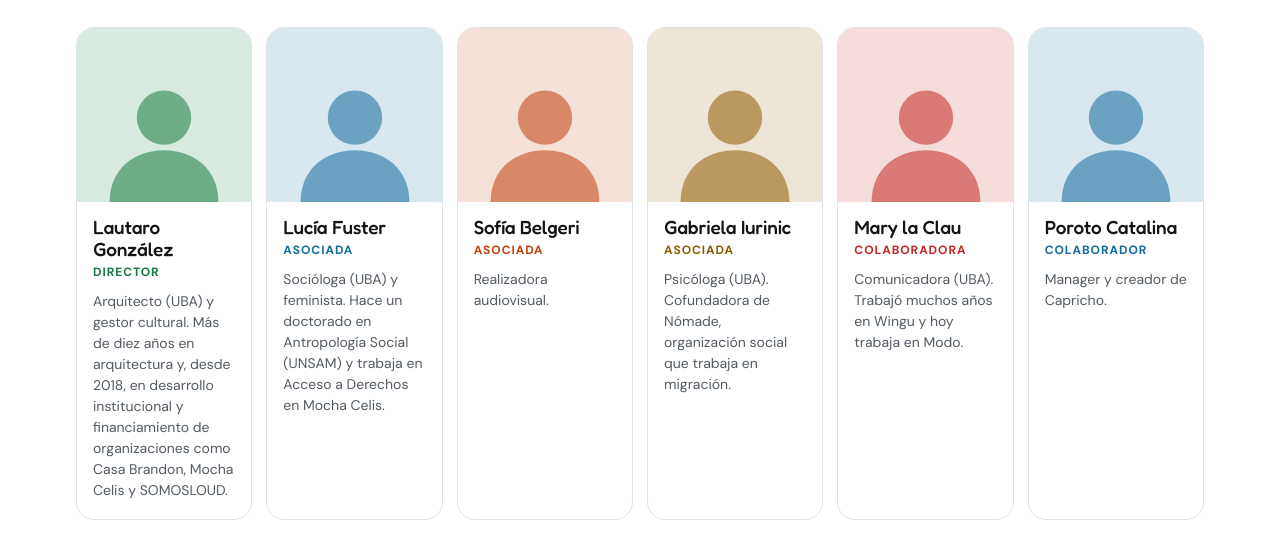
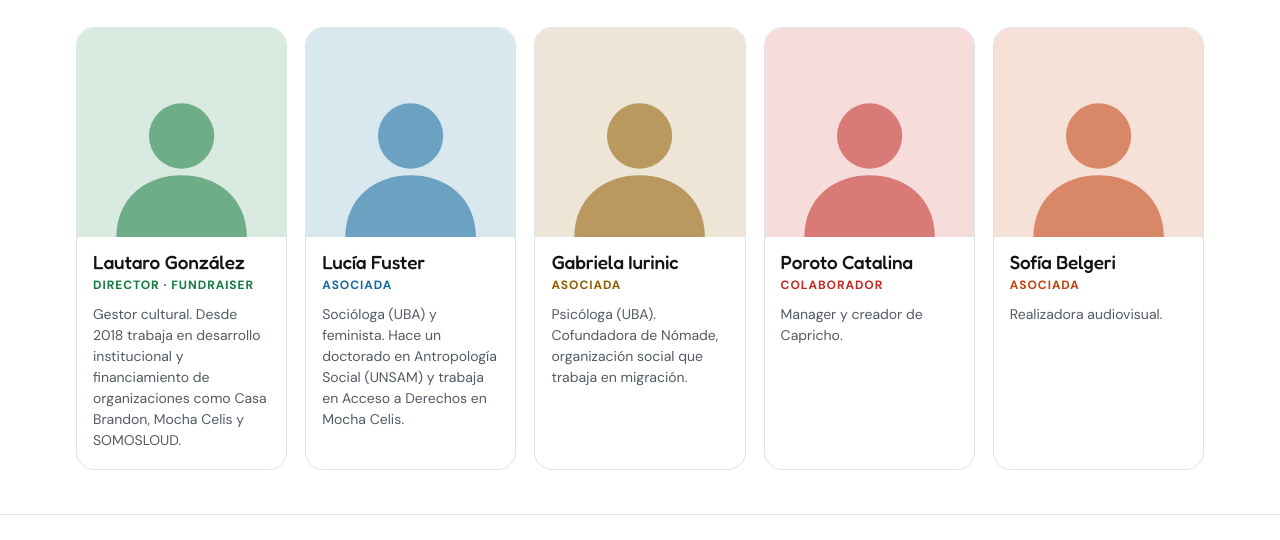
Before and after one commit to lautarojustin/sitio-cuqu, a plain HTML site: page equipo.html in a window 1280 px wide. Shown: the part 213-753 px from the top of the page. Drawn offline with Linux system fonts and the light colour scheme.

Commit message:
Nosotres: cinco personas en nuevo orden, rol de fundraiser
Co-Authored-By: Claude Opus 5.5 <noreply@anthropic.com>

```diff
--- a/cuqu.css
+++ b/cuqu.css
@@ -143,7 +143,7 @@ header{position:sticky;top:env(safe-area-inset-top,0px);z-index:5;background:col
 section[id]{scroll-margin-top:72px}
 .equipo{padding-block:clamp(32px,4vw,56px) clamp(32px,3.4vw,44px)}
 .equipo h1{font-size:var(--h2-seccion);margin-top:14px;overflow-wrap:break-word}
-.personas{display:grid;grid-template-columns:repeat(6,minmax(0,1fr));gap:14px;margin-top:32px}
+.personas{display:grid;grid-template-columns:repeat(5,minmax(0,1fr));gap:18px;margin-top:32px}
 .persona{border:1px solid var(--line);border-radius:18px;overflow:hidden;display:flex;flex-direction:column;min-width:0;background:var(--bg)}
 /* Foto: para reemplazar la silueta, poner <img src="equipo/nombre.jpg" alt="Nombre"> en lugar del <svg> */
 .foto{aspect-ratio:1/1;background:color-mix(in srgb,var(--c) 16%,var(--bg));color:var(--c);display:flex;align-items:flex-end;justify-content:center;overflow:hidden}
--- a/equipo.html
+++ b/equipo.html
@@ -21,7 +21,7 @@
 <link rel="preconnect" href="https://fonts.googleapis.com">
 <link rel="preconnect" href="https://fonts.gstatic.com" crossorigin>
 <link rel="stylesheet" href="https://fonts.googleapis.com/css2?family=Fredoka:wght@300;400;500;600;700&family=DM+Sans:opsz,wght@9..40,400;9..40,500;9..40,700;9..40,900&display=swap">
-<link rel="stylesheet" href="cuqu.css?v=3">
+<link rel="stylesheet" href="cuqu.css?v=4">
 </head>
 <body>
 
@@ -64,8 +64,8 @@
           <div class="foto"><svg viewBox="0 0 100 100" aria-hidden="true"><use href="#silueta"/></svg></div>
           <div class="persona-txt">
             <h2>Lautaro González</h2>
-            <p class="rol" data-en="Director">Director</p>
-            <p class="bio" data-en="Architect (UBA) and cultural manager. Over ten years in architecture and, since 2018, in institutional development and fundraising for organizations such as Casa Brandon, Mocha Celis and SOMOSLOUD.">Arquitecto (UBA) y gestor cultural. Más de diez años en arquitectura y, desde 2018, en desarrollo institucional y financiamiento de organizaciones como Casa Brandon, Mocha Celis y SOMOSLOUD.</p>
+            <p class="rol" data-en="Director · Fundraiser">Director · Fundraiser</p>
+            <p class="bio" data-en="Cultural manager. Since 2018 he has worked in institutional development and fundraising for organizations such as Casa Brandon, Mocha Celis and SOMOSLOUD.">Gestor cultural. Desde 2018 trabaja en desarrollo institucional y financiamiento de organizaciones como Casa Brandon, Mocha Celis y SOMOSLOUD.</p>
           </div>
         </article>
         <article class="persona" style="--c:var(--azul-texto)">
@@ -74,14 +74,6 @@
             <h2>Lucía Fuster</h2>
             <p class="rol" data-en="Associate">Asociada</p>
             <p class="bio" data-en="Sociologist (UBA) and feminist. She is doing a PhD in Social Anthropology (UNSAM) and works in Access to Rights at Mocha Celis.">Socióloga (UBA) y feminista. Hace un doctorado en Antropología Social (UNSAM) y trabaja en Acceso a Derechos en Mocha Celis.</p>
-          </div>
-        </article>
-        <article class="persona" style="--c:var(--naranja-texto)">
-          <div class="foto"><svg viewBox="0 0 100 100" aria-hidden="true"><use href="#silueta"/></svg></div>
-          <div class="persona-txt">
-            <h2>Sofía Belgeri</h2>
-            <p class="rol" data-en="Associate">Asociada</p>
-            <p class="bio" data-en="Filmmaker.">Realizadora audiovisual.</p>
           </div>
         </article>
         <article class="persona" style="--c:var(--amarillo-texto)">
@@ -95,17 +87,17 @@
         <article class="persona" style="--c:var(--rojo-texto)">
           <div class="foto"><svg viewBox="0 0 100 100" aria-hidden="true"><use href="#silueta"/></svg></div>
           <div class="persona-txt">
-            <h2>Mary la Clau</h2>
-            <p class="rol" data-en="Collaborator">Colaboradora</p>
-            <p class="bio" data-en="Communicator (UBA). She worked for many years at Wingu and now works at Modo.">Comunicadora (UBA). Trabajó muchos años en Wingu y hoy trabaja en Modo.</p>
-          </div>
-        </article>
-        <article class="persona" style="--c:var(--azul-texto)">
-          <div class="foto"><svg viewBox="0 0 100 100" aria-hidden="true"><use href="#silueta"/></svg></div>
-          <div class="persona-txt">
             <h2>Poroto Catalina</h2>
             <p class="rol" data-en="Collaborator">Colaborador</p>
             <p class="bio" data-en="Manager and creator of Capricho.">Manager y creador de Capricho.</p>
+          </div>
+        </article>
+        <article class="persona" style="--c:var(--naranja-texto)">
+          <div class="foto"><svg viewBox="0 0 100 100" aria-hidden="true"><use href="#silueta"/></svg></div>
+          <div class="persona-txt">
+            <h2>Sofía Belgeri</h2>
+            <p class="rol" data-en="Associate">Asociada</p>
+            <p class="bio" data-en="Filmmaker.">Realizadora audiovisual.</p>
           </div>
         </article>
       </div>
@@ -149,7 +141,7 @@
   </div>
 </footer>
 
-<script src="cuqu.js?v=3"></script>
+<script src="cuqu.js?v=4"></script>
 
 </body>
 </html>
```
Also changed, not shown: index.html (+2 -2 lines).
